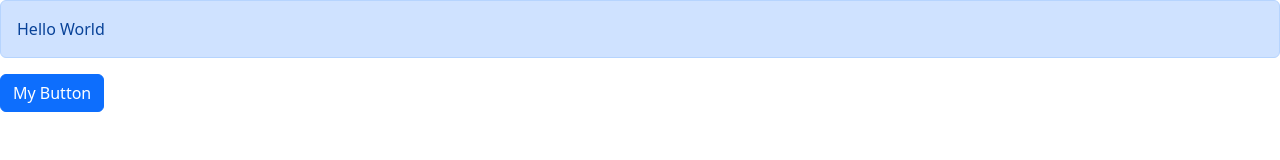
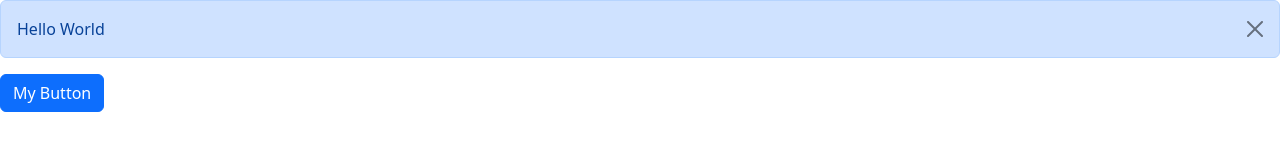
Before and after one commit to isabelchua/test-project, a React (Vite) app: page / in a window 1280 px wide. Both pictures are taken after a click on the button "My Button". Shown: the top 160 px of the page. Built offline with nearby package versions, Linux system fonts and the light colour scheme.

Commit message:
20230711

```diff
--- a/src/Alert.tsx
+++ b/src/Alert.tsx
@@ -5,7 +5,19 @@ interface Props {
 }
 
 const Alert = ({ children }: Props) => {
-  return <div className="alert alert-primary">{children}</div>;
+  return (
+    <>
+      <div className="alert alert-primary alert-dismissible">
+        {children}
+        <button
+          type="button"
+          className="btn-close"
+          data-bs-dismiss="alert"
+          aria-label="Close"
+        ></button>
+      </div>
+    </>
+  );
 };
 
 export default Alert;
--- a/src/App.tsx
+++ b/src/App.tsx
@@ -1,8 +1,10 @@
 import Alert from "./Alert";
 import ListGroup from "./components/ListGroup";
 import Button from "./components/Button";
+import { useState } from "react";
 
 function App() {
+  const [alertVisible, setAlertVisibility] = useState(false);
   //   let items = ["New York", "San Francisco", "Hawaii", "London", "Tokyo"];
 
   //   const handleSelectItem = (item: string) => {
@@ -16,8 +18,9 @@ function App() {
 
   return (
     <>
-      <Alert>Hello World</Alert>
-      <Button color="primary" onClick={() => console.log("first")}>
+      {alertVisible && <Alert>Hello World</Alert>}
+
+      <Button color="primary" onClick={() => setAlertVisibility(!alertVisible)}>
         My Button
       </Button>
     </>
--- a/src/components/Button.tsx
+++ b/src/components/Button.tsx
@@ -2,7 +2,7 @@ import React from "react";
 
 interface Props {
   children: string;
-  color?: "primary" | "secondary";
+  color?: "primary" | "secondary" | "danger";
   onClick: () => void;
 }
 
```
